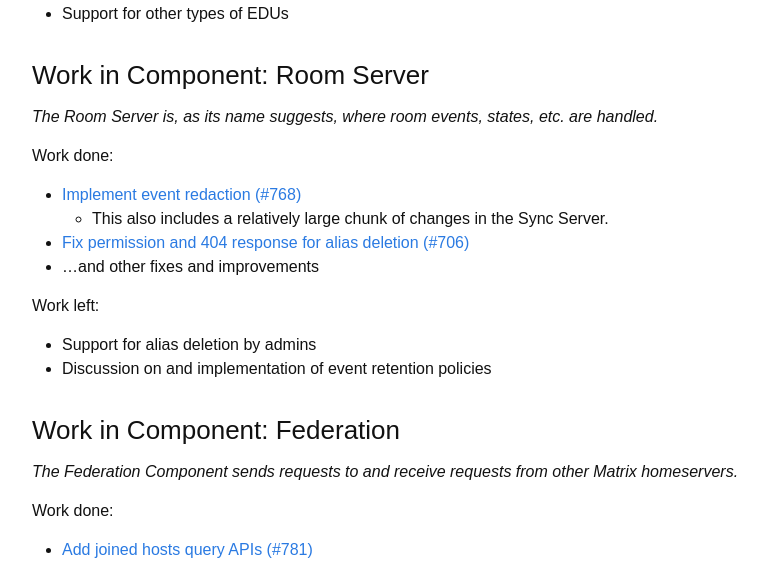
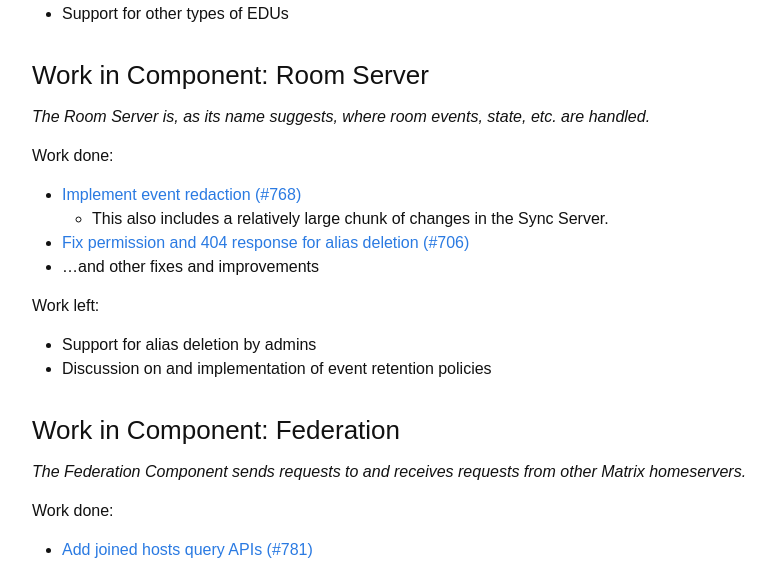
Before and after one commit to Cnly/cnly.github.io, a Jekyll site: the page built from _posts/2019-08-26-gsoc-19-work-report-growing-dendrite-one-line-at-a-time.md, in a window 1280 px wide and 900 px high, scrolled down 1295 px. Shown: the part 152-717 px from the top of the window, without its empty margins (238-1022 px from the left). Built offline with Jekyll 4.4.1, drawn with Linux system fonts in a browser that asks for light colours.

Commit message:
Update Blog “2019-08-26-gsoc-19-work-report-growing-dendrite-one-line-at-a-time”

```diff
--- a/_posts/2019-08-26-gsoc-19-work-report-growing-dendrite-one-line-at-a-time.md
+++ b/_posts/2019-08-26-gsoc-19-work-report-growing-dendrite-one-line-at-a-time.md
@@ -76,7 +75,7 @@
 
 ### Work in Component: Room Server
 
-_The Room Server is, as its name suggests, where room events, states, etc. are
+_The Room Server is, as its name suggests, where room events, state, etc. are
 handled._
 
 Work done:
@@ -93,7 +92,7 @@
 
 ### Work in Component: Federation
 
-_The Federation Component sends requests to and receive requests from other
+_The Federation Component sends requests to and receives requests from other
 Matrix homeservers._
 
 Work done:
```
Also changed, not shown: other parts of _posts/2019-08-26-gsoc-19-work-report-growing-dendrite-one-line-at-a-time.md (+0 -1 lines).
